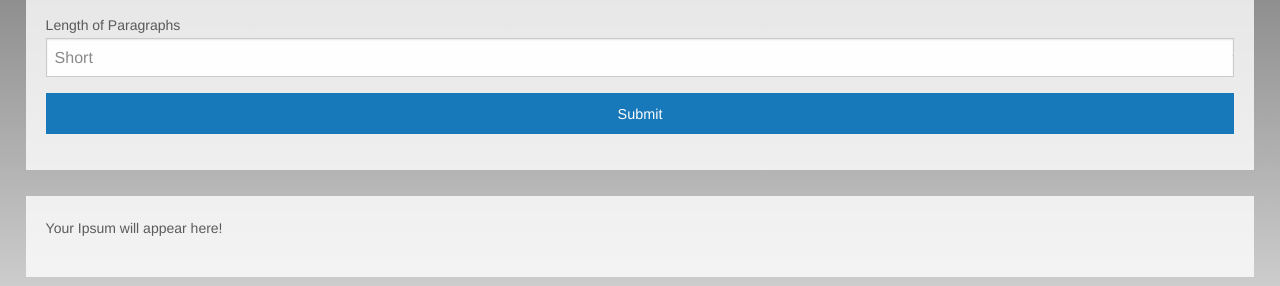
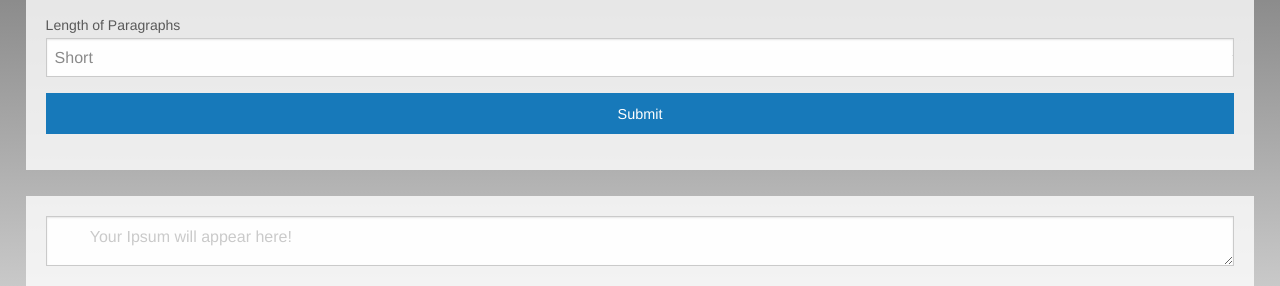
Before and after one commit to cpwalters75/Larry-Ipsum, a website: page public/ipsum.html in a window 1280 px wide. Shown: the part 514-800 px from the top of the page. Drawn offline with nearby package versions, Linux system fonts and the light colour scheme; some icons are missing; a web font is replaced by a local one.

Commit message:
first paragraph of ipsum has an indent

```diff
--- a/public/assets/css/style.css
+++ b/public/assets/css/style.css
@@ -104,7 +104,12 @@ body {
 .translucent-form-overlay input::placeholder {
   color: #8a8a8a;
 }
+/*==============================================================================================================*/
+ /*--START OF IPSUM.HTML */
 
+ #publish-ipsum {
+   text-indent: 3%;
+ }
 /*==============================================================================================================*/
  /*--START OF HALLOFLARRY.HTML */
 
--- a/public/ipsum.html
+++ b/public/ipsum.html
@@ -69,8 +69,7 @@
   <div class="large-4 columns">
     <div class="translucent-form-overlay">
       <label>
-        Your Ipsum will appear here!
-        <p id="publish-ipsum" placeholder="None"></p>
+        <textarea id="publish-ipsum" placeholder="Your Ipsum will appear here!"></textarea>
       </label>
     </div>
   </div>
```
